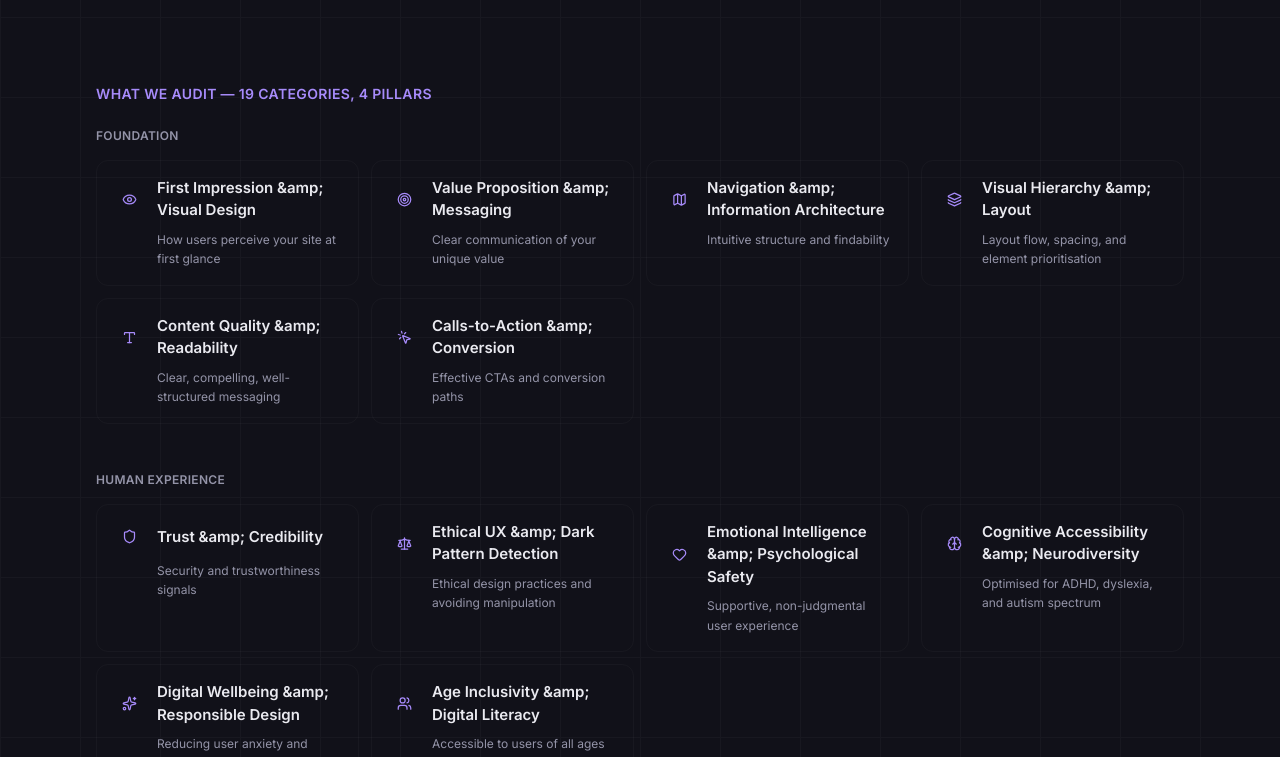
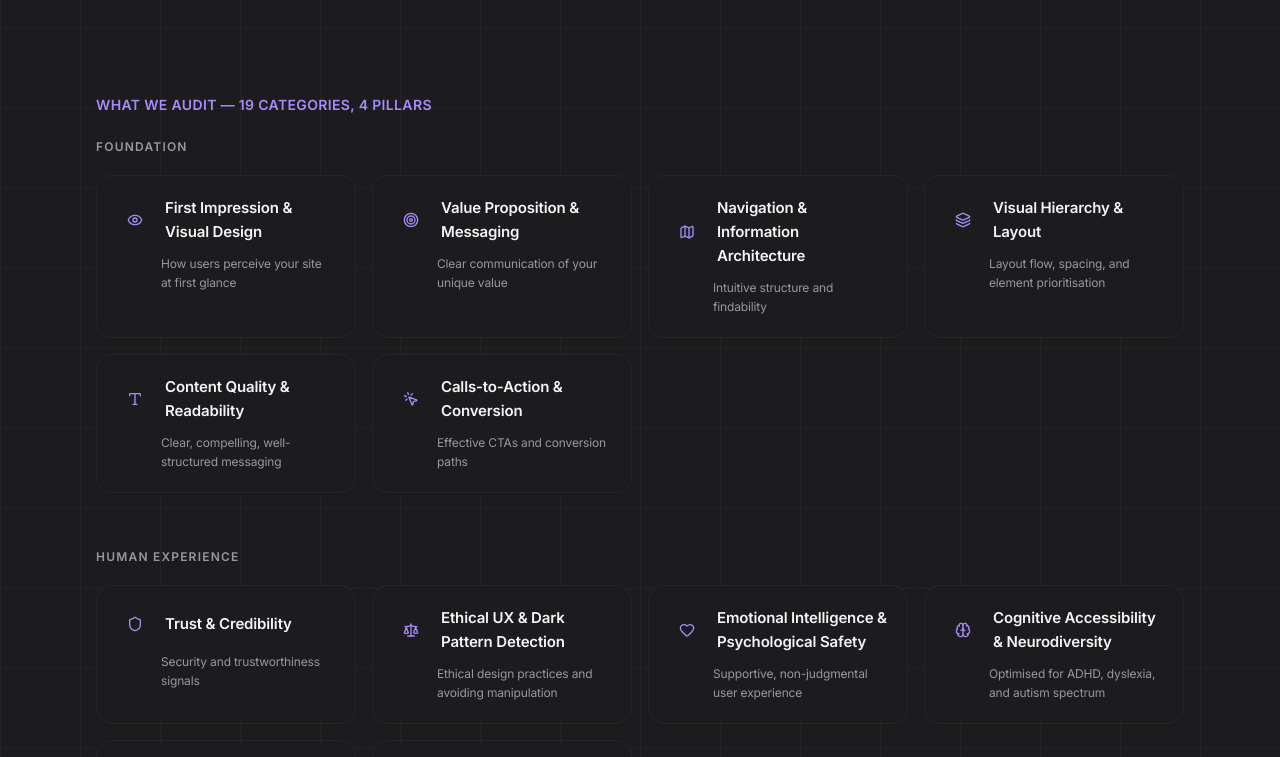
Before and after one commit to schintu79/clearux-saas, a Next.js app: page / in a window 1280 px wide. Shown: the part 2000-2757 px from the top of the page. Built offline with nearby package versions, Linux system fonts and the light colour scheme; no server answers.

Commit message:
fix: resolve &amp; in JS strings, adopt Sketch-inspired design system

```diff
--- a/src/app/globals.css
+++ b/src/app/globals.css
@@ -2,50 +2,50 @@
 @tailwind components;
 @tailwind utilities;
 
-/* ── Light palette (default) ──────────────────────────────── */
+/* ── Light palette (default) — Sketch-inspired warm minimal ── */
 :root {
   --blue:        #7C3AED;
   --blue-dk:     #6D28D9;
-  --blue-lt:     #EDE9FE;
+  --blue-lt:     #F3EFFE;
   --accent:      #7C3AED;
   --accent-dk:   #6D28D9;
-  --accent-lt:   #EDE9FE;
-  --navy:        #0A0A0F;
-  --off:         #F5F3FF;
-  --muted:       #6B7280;
-  --border:      #E5E7EB;
-  --text:        #111111;
+  --accent-lt:   #F3EFFE;
+  --navy:        #1D1D1F;
+  --off:         #F5F5F7;
+  --muted:       #86868B;
+  --border:      #E8E8ED;
+  --text:        #1D1D1F;
   --surface:     #FFFFFF;
-  --surface-alt: #FAFAFE;
+  --surface-alt: #F5F5F7;
   --card:        #FFFFFF;
-  --card-hover:  #F9FAFB;
+  --card-hover:  #FAFAFA;
   --input-bg:    #FFFFFF;
-  --placeholder: #9CA3AF;
-  --sidebar:     #0A0A0F;
-  --sidebar-text:#F0F0F0;
+  --placeholder: #AEAEB2;
+  --sidebar:     #1D1D1F;
+  --sidebar-text:#F5F5F7;
 }
 
 /* ── Dark palette ─────────────────────────────────────────── */
 .dark {
   --blue:        #A78BFA;
   --blue-dk:     #C4B5FD;
-  --blue-lt:     #1E1533;
+  --blue-lt:     #1A1525;
   --accent:      #A78BFA;
   --accent-dk:   #C4B5FD;
-  --accent-lt:   #1E1533;
-  --navy:        #E8E8EE;
-  --off:         #0D0D14;
-  --muted:       #9494A8;
-  --border:      #1c1c2a;
-  --text:        #EAEAF0;
-  --surface:     #0C0C13;
-  --surface-alt: #111119;
-  --card:        #151520;
-  --card-hover:  #1C1C2C;
-  --input-bg:    #151520;
-  --placeholder: #52526A;
-  --sidebar:     #09090E;
-  --sidebar-text:#E8E8EE;
+  --accent-lt:   #1A1525;
+  --navy:        #F5F5F7;
+  --off:         #0D0D0F;
+  --muted:       #98989D;
+  --border:      #2C2C2E;
+  --text:        #F5F5F7;
+  --surface:     #000000;
+  --surface-alt: #1C1C1E;
+  --card:        #1C1C1E;
+  --card-hover:  #2C2C2E;
+  --input-bg:    #1C1C1E;
+  --placeholder: #636366;
+  --sidebar:     #0A0A0A;
+  --sidebar-text:#F5F5F7;
 }
 
 html { scroll-behavior: smooth; }
@@ -55,9 +55,11 @@ body {
   color: var(--text);
   background: var(--surface);
   -webkit-font-smoothing: antialiased;
-  transition: background-color 0.15s ease, color 0.15s ease;
-  font-size: 14px;
-  line-height: 1.5;
+  -moz-osx-font-smoothing: grayscale;
+  transition: background-color 0.2s ease, color 0.2s ease;
+  font-size: 15px;
+  line-height: 1.6;
+  letter-spacing: -0.01em;
 }
 
 /* ── Auth pages ───────────────────────────────────────────── */
@@ -82,19 +84,19 @@ body {
   position: absolute;
   inset: 0;
   background-image:
-    linear-gradient(rgba(124,58,237,.06) 1px, transparent 1px),
-    linear-gradient(90deg, rgba(124,58,237,.06) 1px, transparent 1px);
-  background-size: 48px 48px;
+    linear-gradient(rgba(124,58,237,.04) 1px, transparent 1px),
+    linear-gradient(90deg, rgba(124,58,237,.04) 1px, transparent 1px);
+  background-size: 56px 56px;
 }
 
 .auth-glow {
   position: absolute;
   top: -120px;
   left: -60px;
-  width: 480px;
-  height: 480px;
+  width: 520px;
+  height: 520px;
   border-radius: 50%;
-  background: radial-gradient(circle, rgba(124,58,237,.18) 0%, rgba(124,58,237,.04) 60%, transparent 75%);
+  background: radial-gradient(circle, rgba(124,58,237,.14) 0%, rgba(124,58,237,.03) 60%, transparent 75%);
   pointer-events: none;
 }
 
@@ -115,19 +117,19 @@ body {
 /* ── Form inputs ──────────────────────────────────────────── */
 .input {
   width: 100%;
-  padding: 0.5rem 0.75rem;
+  padding: 0.625rem 0.875rem;
   border: 1px solid var(--border);
-  border-radius: 6px;
-  font-size: 0.8125rem;
+  border-radius: 10px;
+  font-size: 0.875rem;
   color: var(--text);
   background: var(--input-bg);
   outline: none;
-  transition: border-color 0.15s, box-shadow 0.15s, background-color 0.15s;
+  transition: border-color 0.2s, box-shadow 0.2s, background-color 0.2s;
   font-family: inherit;
 }
 
 .dark .input {
-  border-color: rgba(255, 255, 255, 0.04);
+  border-color: var(--border);
 }
 
 .dark .input:focus {
@@ -136,7 +138,7 @@ body {
 
 .input:focus {
   border-color: var(--accent);
-  box-shadow: 0 0 0 2px rgba(124,58,237,.15);
+  box-shadow: 0 0 0 3px rgba(124,58,237,.12);
 }
 
 .input::placeholder {
@@ -144,35 +146,41 @@ body {
 }
 
 .input-error {
-  border-color: #E53E3E !important;
-  box-shadow: 0 0 0 2px rgba(229,62,62,.1) !important;
+  border-color: #FF3B30 !important;
+  box-shadow: 0 0 0 3px rgba(255,59,48,.1) !important;
 }
 
 /* ── Buttons ──────────────────────────────────────────────── */
 .btn-primary {
   display: block;
   width: 100%;
-  padding: 0.7rem 1.25rem;
+  padding: 0.75rem 1.5rem;
   background: var(--accent);
   color: #FFFFFF;
   border: none;
-  border-radius: 8px;
-  font-size: 0.875rem;
+  border-radius: 12px;
+  font-size: 0.9375rem;
   font-weight: 600;
   font-family: var(--font-inter), sans-serif;
   cursor: pointer;
-  transition: all 0.15s;
+  transition: all 0.2s ease;
   text-align: center;
   text-decoration: none;
 }
 
 .btn-primary:hover:not(:disabled) {
   background: var(--accent-dk);
-  box-shadow: 0 4px 12px rgba(124,58,237,.25);
+  box-shadow: 0 6px 20px rgba(124,58,237,.2);
+  transform: translateY(-1px);
+}
+
+.btn-primary:active:not(:disabled) {
+  transform: translateY(0);
+  box-shadow: 0 2px 8px rgba(124,58,237,.2);
 }
 
 .btn-primary:disabled {
-  opacity: 0.55;
+  opacity: 0.5;
   cursor: not-allowed;
 }
 
@@ -201,9 +209,9 @@ body {
 .alert-error {
   background: #FFF5F5;
   border: 1px solid #FED7D7;
-  border-radius: 6px;
-  padding: 0.5rem 0.75rem;
-  font-size: 0.8125rem;
+  border-radius: 10px;
+  padding: 0.625rem 0.875rem;
+  font-size: 0.875rem;
   color: #C53030;
 }
 
@@ -216,9 +224,9 @@ body {
 .alert-success {
   background: #F0FFF4;
   border: 1px solid #C6F6D5;
-  border-radius: 6px;
-  padding: 0.5rem 0.75rem;
-  font-size: 0.8125rem;
+  border-radius: 10px;
+  padding: 0.625rem 0.875rem;
+  font-size: 0.875rem;
   color: #276749;
 }
 
--- a/src/app/page.tsx
+++ b/src/app/page.tsx
@@ -172,31 +172,31 @@ export default function Home() {
 
   const auditCategories = [
     // Foundation (1-6)
-    { pillar: "Foundation", icon: Eye, title: "First Impression &amp; Visual Design", desc: "How users perceive your site at first glance" },
-    { pillar: "Foundation", icon: Target, title: "Value Proposition &amp; Messaging", desc: "Clear communication of your unique value" },
-    { pillar: "Foundation", icon: Map, title: "Navigation &amp; Information Architecture", desc: "Intuitive structure and findability" },
-    { pillar: "Foundation", icon: Layers, title: "Visual Hierarchy &amp; Layout", desc: "Layout flow, spacing, and element prioritisation" },
-    { pillar: "Foundation", icon: Type, title: "Content Quality &amp; Readability", desc: "Clear, compelling, well-structured messaging" },
-    { pillar: "Foundation", icon: MousePointerClick, title: "Calls-to-Action &amp; Conversion", desc: "Effective CTAs and conversion paths" },
+    { pillar: "Foundation", icon: Eye, title: "First Impression & Visual Design", desc: "How users perceive your site at first glance" },
+    { pillar: "Foundation", icon: Target, title: "Value Proposition & Messaging", desc: "Clear communication of your unique value" },
+    { pillar: "Foundation", icon: Map, title: "Navigation & Information Architecture", desc: "Intuitive structure and findability" },
+    { pillar: "Foundation", icon: Layers, title: "Visual Hierarchy & Layout", desc: "Layout flow, spacing, and element prioritisation" },
+    { pillar: "Foundation", icon: Type, title: "Content Quality & Readability", desc: "Clear, compelling, well-structured messaging" },
+    { pillar: "Foundation", icon: MousePointerClick, title: "Calls-to-Action & Conversion", desc: "Effective CTAs and conversion paths" },
 
     // Human Experience (7-12)
-    { pillar: "Human Experience", icon: Shield, title: "Trust &amp; Credibility", desc: "Security and trustworthiness signals" },
-    { pillar: "Human Experience", icon: Scale, title: "Ethical UX &amp; Dark Pattern Detection", desc: "Ethical design practices and avoiding manipulation" },
-    { pillar: "Human Experience", icon: Heart, title: "Emotional Intelligence &amp; Psychological Safety", desc: "Supportive, non-judgmental user experience" },
-    { pillar: "Human Experience", icon: Brain, title: "Cognitive Accessibility &amp; Neurodiversity", desc: "Optimised for ADHD, dyslexia, and autism spectrum" },
-    { pillar: "Human Experience", icon: Sparkles, title: "Digital Wellbeing &amp; Responsible Design", desc: "Reducing user anxiety and addictive patterns" },
-    { pillar: "Human Experience", icon: Users, title: "Age Inclusivity &amp; Digital Literacy", desc: "Accessible to users of all ages and tech fluency" },
+    { pillar: "Human Experience", icon: Shield, title: "Trust & Credibility", desc: "Security and trustworthiness signals" },
+    { pillar: "Human Experience", icon: Scale, title: "Ethical UX & Dark Pattern Detection", desc: "Ethical design practices and avoiding manipulation" },
+    { pillar: "Human Experience", icon: Heart, title: "Emotional Intelligence & Psychological Safety", desc: "Supportive, non-judgmental user experience" },
+    { pillar: "Human Experience", icon: Brain, title: "Cognitive Accessibility & Neurodiversity", desc: "Optimised for ADHD, dyslexia, and autism spectrum" },
+    { pillar: "Human Experience", icon: Sparkles, title: "Digital Wellbeing & Responsible Design", desc: "Reducing user anxiety and addictive patterns" },
+    { pillar: "Human Experience", icon: Users, title: "Age Inclusivity & Digital Literacy", desc: "Accessible to users of all ages and tech fluency" },
 
     // Technical Excellence (13-16)
-    { pillar: "Technical Excellence", icon: Gauge, title: "Performance &amp; Page Speed", desc: "Speed, load times, and responsiveness" },
+    { pillar: "Technical Excellence", icon: Gauge, title: "Performance & Page Speed", desc: "Speed, load times, and responsiveness" },
     { pillar: "Technical Excellence", icon: Smartphone, title: "Mobile Experience", desc: "Responsive and optimized mobile design" },
-    { pillar: "Technical Excellence", icon: Accessibility, title: "Accessibility &amp; Inclusive Design", desc: "WCAG compliance and assistive tech support", featured: true },
-    { pillar: "Technical Excellence", icon: FileText, title: "Technical SEO &amp; Accessibility", desc: "Search engine and AI crawlability" },
+    { pillar: "Technical Excellence", icon: Accessibility, title: "Accessibility & Inclusive Design", desc: "WCAG compliance and assistive tech support", featured: true },
+    { pillar: "Technical Excellence", icon: FileText, title: "Technical SEO & Accessibility", desc: "Search engine and AI crawlability" },
 
     // Future Readiness (17-19)
-    { pillar: "Future Readiness", icon: Brain, title: "AI Discoverability &amp; LLM Readiness", desc: "Optimisation for AI model indexing", featured: true },
+    { pillar: "Future Readiness", icon: Brain, title: "AI Discoverability & LLM Readiness", desc: "Optimisation for AI model indexing", featured: true },
     { pillar: "Future Readiness", icon: Zap, title: "AI Agent Readiness", desc: "Structured data and agent interaction support" },
-    { pillar: "Future Readiness", icon: Globe2, title: "Cultural Sensitivity &amp; Global Readiness", desc: "Inclusive design for diverse global audiences" },
+    { pillar: "Future Readiness", icon: Globe2, title: "Cultural Sensitivity & Global Readiness", desc: "Inclusive design for diverse global audiences" },
   ];
 
   const testimonials = [
@@ -328,7 +328,7 @@ export default function Home() {
             Line 2: the rotating word (centered, on its own line)
           */}
           <h1 className="animate-fade-up delay-100 font-manrope text-4xl sm:text-5xl md:text-6xl lg:text-7xl font-bold tracking-tight mb-6" style={{ lineHeight: '1.15' }}>
-            Find &amp; fix UX issues impacting
+            Find & fix UX issues impacting
             <br />
             <RotatingWord />
           </h1>
@@ -349,12 +349,12 @@ export default function Home() {
                   onChange={(e) => setHeroUrl(e.target.value)}
                   placeholder="yourwebsite.com"
                   aria-label="Website URL to audit"
-                  className="w-full px-5 py-4 text-base rounded-xl bg-card border border-border/50 dark:border-white/[0.04] text-text placeholder:text-placeholder focus:outline-none focus:border-accent/50 focus:shadow-[0_0_0_4px_rgba(139,92,246,0.1)] transition-all"
+                  className="w-full px-5 py-4 text-base rounded-2xl bg-card border border-border/40 dark:border-white/[0.04] text-text placeholder:text-placeholder focus:outline-none focus:border-accent/50 focus:shadow-[0_0_0_4px_rgba(124,58,237,0.08)] transition-all shadow-sm"
                 />
               </div>
               <button
                 type="submit"
-                className="group inline-flex items-center justify-center gap-2 px-7 py-4 bg-accent text-white rounded-xl font-semibold hover:bg-accent-dk transition-all shadow-lg shadow-accent/20 hover:shadow-accent/30 flex-shrink-0"
+                className="group inline-flex items-center justify-center gap-2 px-7 py-4 bg-accent text-white rounded-2xl font-semibold hover:bg-accent-dk transition-all shadow-lg shadow-accent/20 hover:shadow-accent/30 hover:-translate-y-0.5 flex-shrink-0"
               >
                 Get My UX Report
                 <ArrowRight size={18} className="group-hover:translate-x-0.5 transition-transform" />
@@ -425,7 +425,7 @@ export default function Home() {
                   <div
                     key={idx}
                     ref={counter.ref}
-                    className="relative p-5 rounded-2xl bg-card/50 border border-border/30 dark:border-white/[0.03] hover:border-accent/20 transition-all duration-300"
+                    className="relative p-6 rounded-2xl bg-card border border-border/30 dark:border-white/[0.04] shadow-sm hover:shadow-md hover:shadow-black/5 hover:-translate-y-0.5 transition-all duration-300"
                   >
                     <p className={`font-manrope text-4xl md:text-5xl font-extrabold mb-1 bg-gradient-to-r ${gradients[idx]} bg-clip-text text-transparent`} suppressHydrationWarning>
                       {mounted
@@ -459,29 +459,29 @@ export default function Home() {
             {(['Foundation', 'Human Experience', 'Technical Excellence', 'Future Readiness'] as const).map((pillarName) => {
               const pillarCats = auditCategories.filter((cat) => cat.pillar === pillarName);
               return (
-                <div key={pillarName} className="mb-12">
-                  <p className="text-muted text-xs font-semibold tracking-wide uppercase mb-4 text-accent/70">{pillarName}</p>
-                  {/* Category grid — compact cards */}
-                  <div className="grid grid-cols-2 sm:grid-cols-3 lg:grid-cols-4 gap-3">
+                <div key={pillarName} className="mb-14">
+                  <p className="text-muted text-xs font-semibold tracking-widest uppercase mb-5">{pillarName}</p>
+                  {/* Category grid — Sketch-style cards */}
+                  <div className="grid grid-cols-2 sm:grid-cols-3 lg:grid-cols-4 gap-4">
                     {pillarCats.map((cat, idx) => {
                       const Icon = cat.icon;
                       const isFeatured = 'featured' in cat && cat.featured;
                       return (
                         <div
                           key={idx}
-                          className={`group relative rounded-xl p-4 border transition-all duration-300 ${
+                          className={`group relative rounded-2xl p-5 transition-all duration-300 ${
                             isFeatured
-                              ? 'bg-gradient-to-br from-accent/10 via-purple-500/[0.06] to-violet-500/[0.03] border-accent/30 hover:border-accent/50 shadow-sm shadow-accent/5'
-                              : 'bg-card/50 border-border/30 dark:border-white/[0.03] hover:border-accent/25 hover:bg-card'
+                              ? 'bg-gradient-to-br from-accent/8 via-purple-500/[0.04] to-violet-500/[0.02] border border-accent/20 hover:border-accent/40 shadow-sm hover:shadow-md hover:shadow-accent/5'
+                              : 'bg-card border border-border/30 dark:border-white/[0.04] hover:border-border/60 shadow-sm hover:shadow-md hover:shadow-black/5 hover:-translate-y-0.5'
                           }`}
                         >
-                          <div className="flex items-center gap-3 mb-2">
-                            <div className={`w-8 h-8 rounded-lg flex items-center justify-center flex-shrink-0 transition-colors ${
+                          <div className="flex items-center gap-3 mb-2.5">
+                            <div className={`w-9 h-9 rounded-xl flex items-center justify-center flex-shrink-0 transition-colors ${
                               isFeatured
-                                ? 'bg-accent/20 group-hover:bg-accent/25'
-                                : 'bg-accent/10 group-hover:bg-accent/15'
+                                ? 'bg-accent/15 group-hover:bg-accent/20'
+                                : 'bg-accent/8 group-hover:bg-accent/12'
                             }`}>
-                              <Icon size={15} className="text-accent" />
+                              <Icon size={16} className="text-accent" />
                             </div>
                             <h3 className="font-semibold text-text text-[15px]">{cat.title}</h3>
                           </div>
--- a/src/components/ui/Badge.tsx
+++ b/src/components/ui/Badge.tsx
@@ -26,8 +26,8 @@ const Badge: React.FC<BadgeProps> = ({
   };
 
   const sizeStyles = {
-    sm: 'px-2 py-1 text-xs font-medium rounded',
-    default: 'px-3 py-1.5 text-sm font-medium rounded-md',
+    sm: 'px-2.5 py-1 text-xs font-medium rounded-lg',
+    default: 'px-3 py-1.5 text-sm font-medium rounded-lg',
   };
 
   return (
--- a/src/components/ui/Button.tsx
+++ b/src/components/ui/Button.tsx
@@ -25,7 +25,7 @@ const Button = React.forwardRef<HTMLButtonElement, ButtonProps>(
     ref
   ) => {
     const baseStyles =
-      'font-inter font-medium rounded-lg transition-all duration-200 flex items-center justify-center gap-2 disabled:opacity-50 disabled:cursor-not-allowed focus:outline-none focus:ring-2 focus:ring-offset-2 focus:ring-offset-surface';
+      'font-inter font-medium rounded-xl transition-all duration-200 flex items-center justify-center gap-2 disabled:opacity-50 disabled:cursor-not-allowed focus:outline-none focus:ring-2 focus:ring-offset-2 focus:ring-offset-surface';
 
     const variantStyles = {
       primary:
--- a/src/components/ui/Card.tsx
+++ b/src/components/ui/Card.tsx
@@ -14,9 +14,9 @@ const Card = React.forwardRef<HTMLDivElement, CardProps>(
       <div
         ref={ref}
         className={clsx(
-          'bg-card border border-border rounded-lg transition-colors duration-200',
+          'bg-card border border-border/60 rounded-2xl transition-all duration-200 shadow-sm',
           padding && 'p-6',
-          hover && 'hover:bg-card-hover hover:shadow-md transition-shadow cursor-pointer',
+          hover && 'hover:bg-card-hover hover:shadow-md hover:shadow-black/5 hover:-translate-y-0.5 cursor-pointer',
           className
         )}
         {...props}
```
Also changed, not shown: src/components/layout/Navbar.tsx (+4 -4 lines), 1 other file (tests, documents, lock files or other folders).
